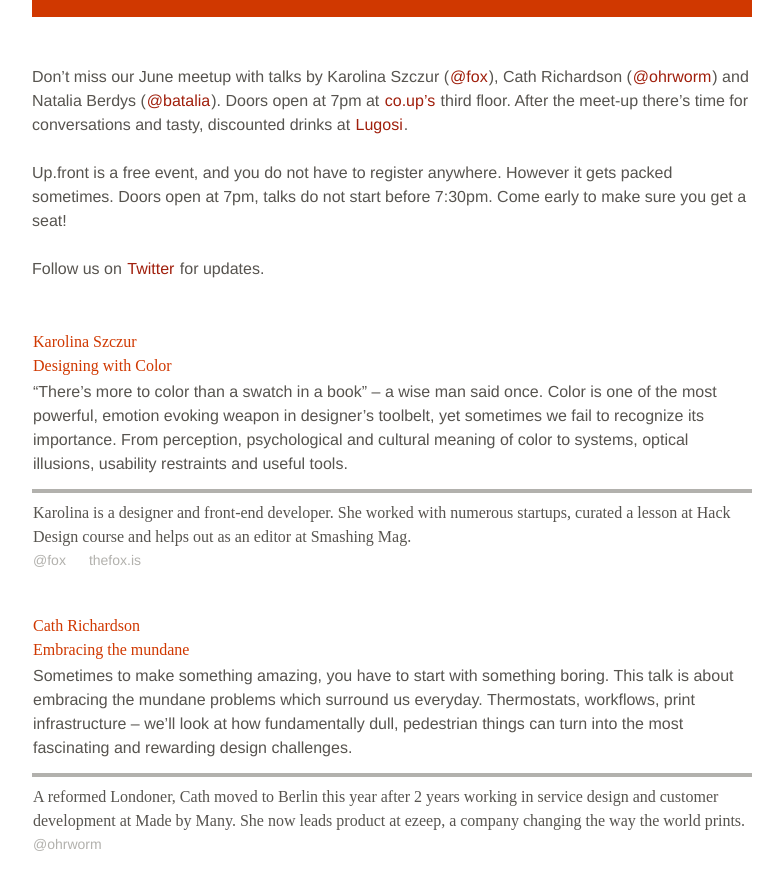
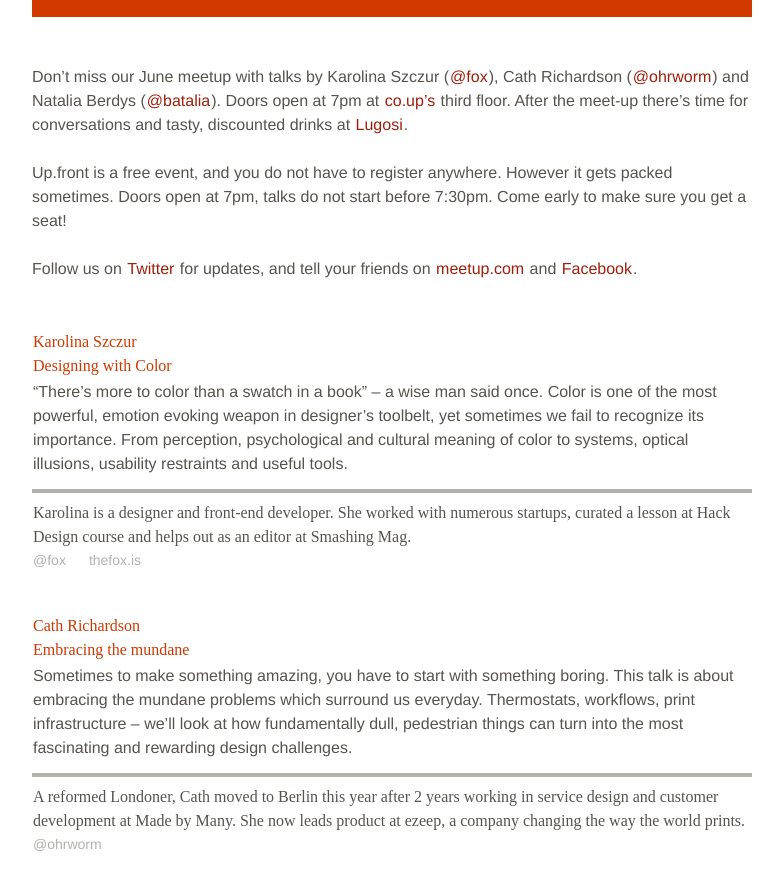
Before and after one commit to upfrontug/upfrontug.github.io, a Jekyll site: the page built from index.html, in a window 1280 px wide and 900 px high, scrolled down 591 px. Shown: the top 890 px of the window, without its empty margins (248-1031 px from the left). Built offline with Jekyll 4.4.1, drawn with Linux system fonts in a browser that asks for light colours; nearby versions of some CDN libraries; a style sheet for code colours, icons or effects is not loaded.

Commit message:
Add meetup.com and fb links

```diff
--- a/index.html
+++ b/index.html
@@ -17,7 +17,7 @@
     </p>
     <p>
       Up.front is a free event, and you do not have to register anywhere. However it gets packed sometimes. Doors open at 7pm, talks do not start before 7:30pm. Come early to make sure you get a seat!<br><br>
-      Follow us on <a href="http://twitter.com/upfront_ug">Twitter</a> for updates.
+      Follow us on <a href="http://twitter.com/upfront_ug">Twitter</a> for updates, and tell your friends on <a href="http://www.meetup.com/up-front-ug/events/121776842/">meetup.com</a> and <a href="http://www.facebook.com/events/514887231899205">Facebook</a>.
     </p>
 
 
```
